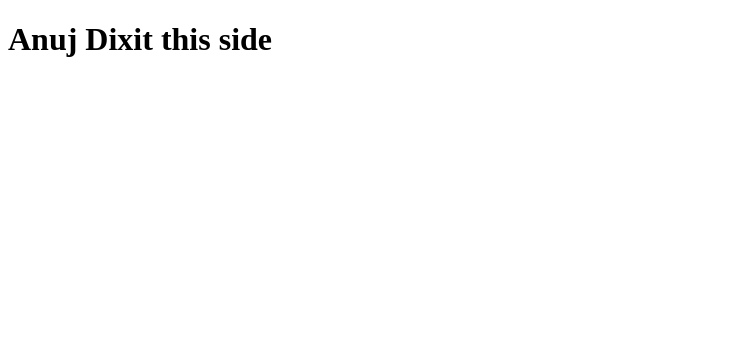
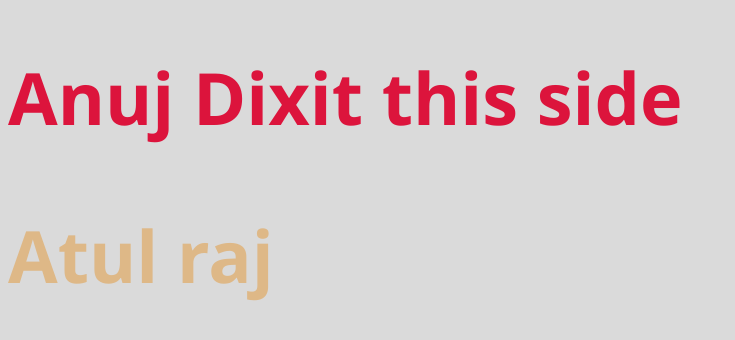
Before and after one commit to all-about-atul/real, a plain HTML site: page index.html in a window 1280 px wide. Shown: the whole page, without its empty margins (0-735 px from the left). Drawn offline with Linux system fonts and the light colour scheme.

Commit message:
hover added

```diff
--- a/index.html
+++ b/index.html
@@ -1,13 +1,14 @@
 <!DOCTYPE html>
 <html lang="en">
 <head>
+    <link rel="stylesheet" href="style.css">
     <meta charset="UTF-8">
     <meta http-equiv="X-UA-Compatible" content="IE=edge">
     <meta name="viewport" content="width=device-width, initial-scale=1.0">
     <title>Document</title>
-    <link rel="stylesheet" href="style.css"
 </head>
 <body>
     <h1>Anuj Dixit this side</h1>
+    <h2>Atul raj</h2>
 </body>
 </html>
--- /dev/null
+++ b/style.css
@@ -0,0 +1,14 @@
+body{
+    background-color: #dadada;
+    font-family: 'Segoe UI', Tahoma, Geneva, Verdana, sans-serif;
+
+}
+h1,h2{
+    color: burlywood;
+    font-size: 9vh;
+}
+
+h1,h2:hover{
+    color: crimson;
+    cursor: pointer;
+}
```
